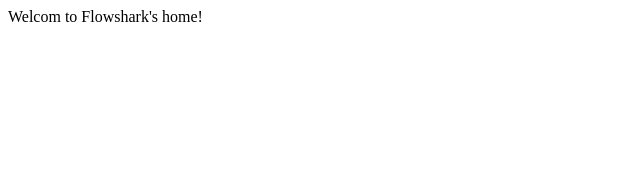
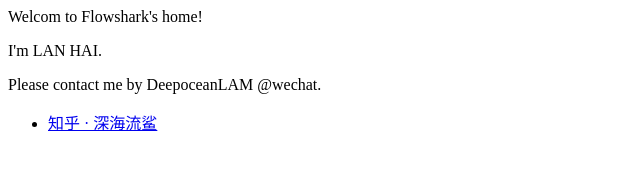
Before and after one commit to kinghighland/kinghighland.github.io, a plain HTML site: page index.html in a window 1280 px wide. Shown: the whole page, without its empty margins (0-640 px from the left). Drawn offline with Linux system fonts and the light colour scheme.

Commit message:
Update index.html

```diff
--- a/index.html
+++ b/index.html
@@ -1 +1,7 @@
-Welcom to Flowshark's home!
+<p>Welcom to Flowshark's home!</p>
+<p>I'm LAN HAI. </p>
+<p>Please contact me by DeepoceanLAM @wechat.</p>
+
+<ul>
+  <li> <a href="https://www.zhihu.com/people/deepoceanlan">知乎 · 深海流鲨</a> </li>
+</ul>
```
